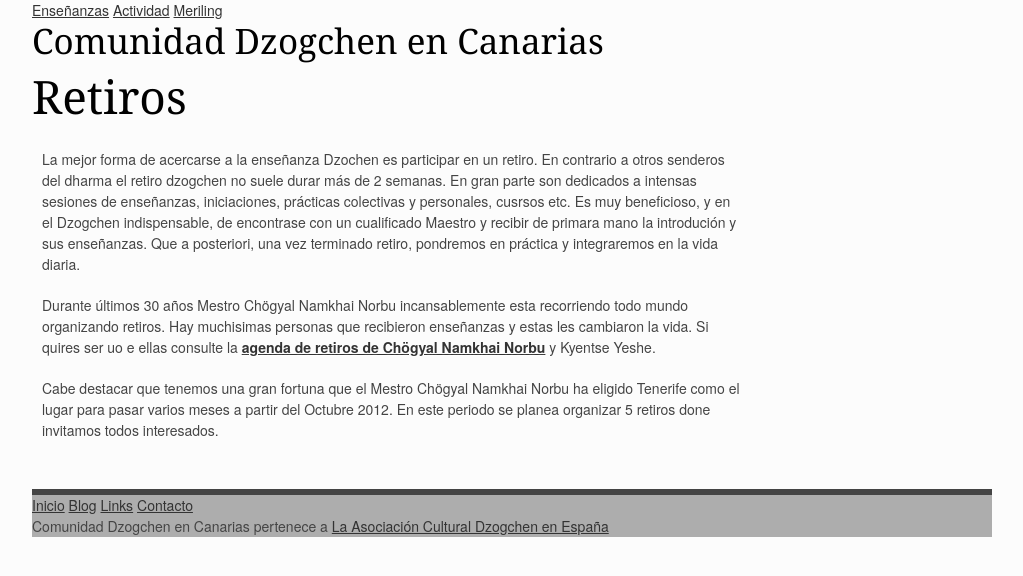
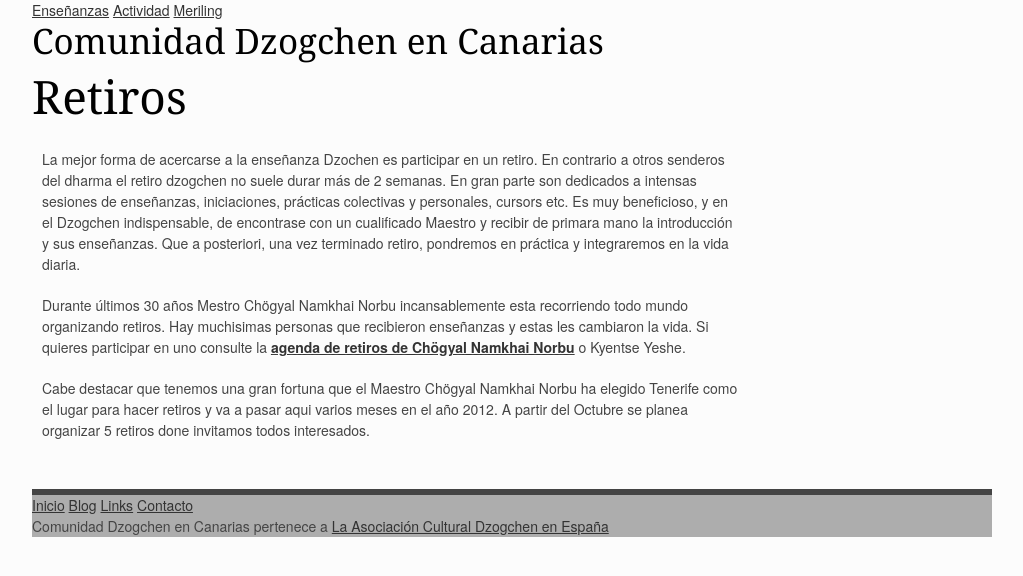
Before and after one commit to k1000/meriling, a Jekyll site: the page built from rojo/retiros.md, in a window 1280 px wide. Shown: the top 576 px of the page, without its empty margins (128-1151 px from the left). Built offline with Jekyll 4.4.1, drawn with Linux system fonts in a browser that asks for light colours; nearby versions of some CDN libraries; some web fonts are replaced; comment, search, counter and statistics services are not loaded.

Commit message:
Update rojo/retiros.md

```diff
--- a/rojo/retiros.md
+++ b/rojo/retiros.md
@@ -3,9 +3,9 @@
 categories: rojo
 title: Retiros
 ---
-La mejor forma de acercarse a la enseñanza Dzochen es participar en un retiro. En contrario a otros senderos del dharma el retiro dzogchen no suele durar más de 2 semanas. En gran parte son dedicados a intensas sesiones de enseñanzas, iniciaciones, prácticas colectivas y personales, cusrsos etc. Es muy beneficioso, y en el Dzogchen indispensable, de encontrase con un cualificado Maestro y recibir de primara mano la introdución y sus enseñanzas.
+La mejor forma de acercarse a la enseñanza Dzochen es participar en un retiro. En contrario a otros senderos del dharma el retiro dzogchen no suele durar más de 2 semanas. En gran parte son dedicados a intensas sesiones de enseñanzas, iniciaciones, prácticas colectivas y personales, cursors etc. Es muy beneficioso, y en el Dzogchen indispensable, de encontrase con un cualificado Maestro y recibir de primara mano la introducción y sus enseñanzas.
 Que a posteriori, una vez terminado retiro, pondremos en práctica y integraremos en la vida diaria.
 
-Durante últimos 30 años Mestro Chögyal Namkhai Norbu incansablemente esta recorriendo todo mundo organizando retiros. Hay muchisimas personas que recibieron enseñanzas y estas les cambiaron la vida. Si quires ser uo e ellas consulte la [agenda de retiros de Chögyal Namkhai Norbu](http://www.dzogchen.it/CNN-shcedule_20111118.pdf) y Kyentse Yeshe.
+Durante últimos 30 años Mestro Chögyal Namkhai Norbu incansablemente esta recorriendo todo mundo organizando retiros. Hay muchisimas personas que recibieron enseñanzas y estas les cambiaron la vida. Si quieres participar en uno consulte la [agenda de retiros de Chögyal Namkhai Norbu](http://www.dzogchen.it/CNN-shcedule_20111118.pdf) o Kyentse Yeshe.
 
-Cabe destacar que tenemos una gran fortuna que el Mestro Chögyal Namkhai Norbu ha eligido Tenerife como el lugar para pasar varios meses a partir del Octubre 2012. En este periodo se planea organizar 5 retiros done invitamos todos interesados.
+Cabe destacar que tenemos una gran fortuna que el Maestro Chögyal Namkhai Norbu ha elegido Tenerife como el lugar para hacer retiros y va a pasar aqui varios meses en el año 2012. A partir del Octubre se planea organizar 5 retiros done invitamos todos interesados.
```
